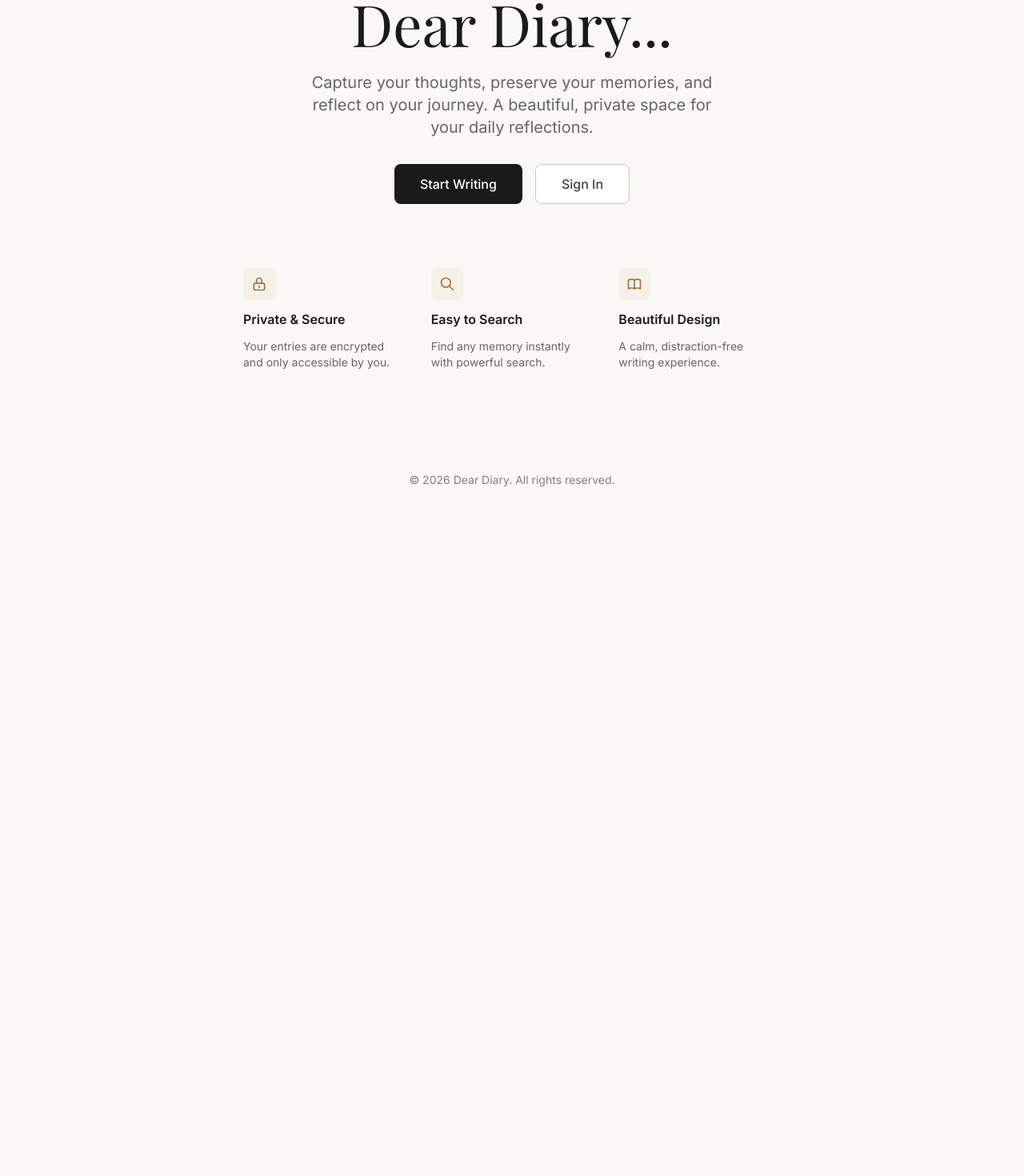
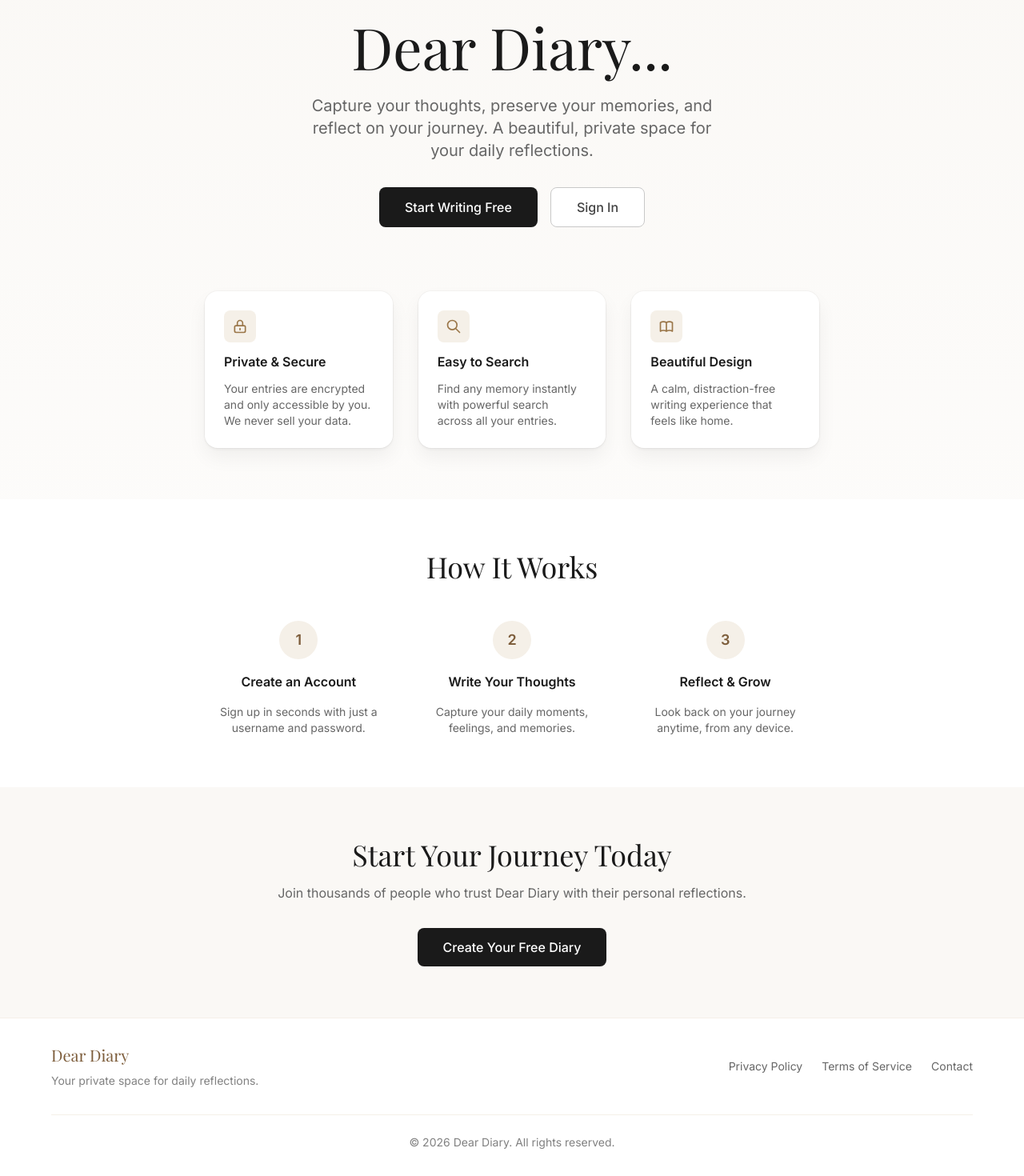
Before and after one commit to glennmin02/dearDiary, a Next.js app: page / in a window 1280 px wide. Shown: the part 166-1636 px from the top of the page at 80% size. Before the commit the page ends 800 px from the top, so only its background shows below. Built offline with nearby package versions, Linux system fonts and the light colour scheme; no server answers; a web font is replaced by a local one.

Commit message:
bug v1.0.0.1

```diff
--- a/app/page.tsx
+++ b/app/page.tsx
@@ -11,10 +11,25 @@ export default async function Home() {
   }
 
   return (
-    <main className="min-h-screen flex flex-col">
+    <main className="min-h-screen flex flex-col bg-gradient-to-b from-diary-50 to-white">
+      {/* Header */}
+      <header className="w-full py-4 px-6">
+        <div className="max-w-6xl mx-auto flex items-center justify-between">
+          <div className="font-serif text-2xl text-diary-700">Dear Diary</div>
+          <nav className="flex items-center gap-4">
+            <Link href="/login" className="text-sm text-ink-600 hover:text-ink-900 transition-colors">
+              Sign In
+            </Link>
+            <Link href="/register" className="btn-primary px-4 py-2 text-sm">
+              Get Started
+            </Link>
+          </nav>
+        </div>
+      </header>
+
       {/* Hero Section */}
       <div className="flex-1 flex items-center justify-center px-4 py-16">
-        <div className="max-w-2xl mx-auto text-center">
+        <div className="max-w-3xl mx-auto text-center">
           <div className="mb-8 animate-in">
             <span className="inline-block px-4 py-1.5 bg-diary-100 text-diary-700 rounded-full text-sm font-medium mb-6">
               Your Personal Space
@@ -33,7 +48,7 @@ export default async function Home() {
               href="/register"
               className="btn-primary px-8 py-3 text-base"
             >
-              Start Writing
+              Start Writing Free
             </Link>
             <Link
               href="/login"
@@ -45,40 +60,100 @@ export default async function Home() {
 
           {/* Features */}
           <div className="mt-20 grid sm:grid-cols-3 gap-8 text-left animate-in stagger-2">
-            <div className="space-y-3">
+            <div className="card p-6 space-y-3">
               <div className="w-10 h-10 rounded-lg bg-diary-100 flex items-center justify-center">
                 <svg className="w-5 h-5 text-diary-600" fill="none" viewBox="0 0 24 24" stroke="currentColor">
                   <path strokeLinecap="round" strokeLinejoin="round" strokeWidth={2} d="M12 15v2m-6 4h12a2 2 0 002-2v-6a2 2 0 00-2-2H6a2 2 0 00-2 2v6a2 2 0 002 2zm10-10V7a4 4 0 00-8 0v4h8z" />
                 </svg>
               </div>
               <h3 className="font-semibold text-ink-900">Private & Secure</h3>
-              <p className="text-sm text-ink-500">Your entries are encrypted and only accessible by you.</p>
+              <p className="text-sm text-ink-500">Your entries are encrypted and only accessible by you. We never sell your data.</p>
             </div>
-            <div className="space-y-3">
+            <div className="card p-6 space-y-3">
               <div className="w-10 h-10 rounded-lg bg-diary-100 flex items-center justify-center">
                 <svg className="w-5 h-5 text-diary-600" fill="none" viewBox="0 0 24 24" stroke="currentColor">
                   <path strokeLinecap="round" strokeLinejoin="round" strokeWidth={2} d="M21 21l-6-6m2-5a7 7 0 11-14 0 7 7 0 0114 0z" />
                 </svg>
               </div>
               <h3 className="font-semibold text-ink-900">Easy to Search</h3>
-              <p className="text-sm text-ink-500">Find any memory instantly with powerful search.</p>
+              <p className="text-sm text-ink-500">Find any memory instantly with powerful search across all your entries.</p>
             </div>
-            <div className="space-y-3">
+            <div className="card p-6 space-y-3">
               <div className="w-10 h-10 rounded-lg bg-diary-100 flex items-center justify-center">
                 <svg className="w-5 h-5 text-diary-600" fill="none" viewBox="0 0 24 24" stroke="currentColor">
                   <path strokeLinecap="round" strokeLinejoin="round" strokeWidth={2} d="M12 6.253v13m0-13C10.832 5.477 9.246 5 7.5 5S4.168 5.477 3 6.253v13C4.168 18.477 5.754 18 7.5 18s3.332.477 4.5 1.253m0-13C13.168 5.477 14.754 5 16.5 5c1.747 0 3.332.477 4.5 1.253v13C19.832 18.477 18.247 18 16.5 18c-1.746 0-3.332.477-4.5 1.253" />
                 </svg>
               </div>
               <h3 className="font-semibold text-ink-900">Beautiful Design</h3>
-              <p className="text-sm text-ink-500">A calm, distraction-free writing experience.</p>
+              <p className="text-sm text-ink-500">A calm, distraction-free writing experience that feels like home.</p>
             </div>
           </div>
         </div>
       </div>
 
+      {/* How It Works Section */}
+      <section className="py-16 px-4 bg-white">
+        <div className="max-w-3xl mx-auto text-center">
+          <h2 className="font-serif text-3xl md:text-4xl text-ink-900 mb-12">How It Works</h2>
+          <div className="grid sm:grid-cols-3 gap-8">
+            <div className="space-y-4">
+              <div className="w-12 h-12 rounded-full bg-diary-100 text-diary-700 font-semibold text-lg flex items-center justify-center mx-auto">1</div>
+              <h3 className="font-semibold text-ink-900">Create an Account</h3>
+              <p className="text-sm text-ink-500">Sign up in seconds with just a username and password.</p>
+            </div>
+            <div className="space-y-4">
+              <div className="w-12 h-12 rounded-full bg-diary-100 text-diary-700 font-semibold text-lg flex items-center justify-center mx-auto">2</div>
+              <h3 className="font-semibold text-ink-900">Write Your Thoughts</h3>
+              <p className="text-sm text-ink-500">Capture your daily moments, feelings, and memories.</p>
+            </div>
+            <div className="space-y-4">
+              <div className="w-12 h-12 rounded-full bg-diary-100 text-diary-700 font-semibold text-lg flex items-center justify-center mx-auto">3</div>
+              <h3 className="font-semibold text-ink-900">Reflect & Grow</h3>
+              <p className="text-sm text-ink-500">Look back on your journey anytime, from any device.</p>
+            </div>
+          </div>
+        </div>
+      </section>
+
+      {/* CTA Section */}
+      <section className="py-16 px-4 bg-diary-50">
+        <div className="max-w-2xl mx-auto text-center">
+          <h2 className="font-serif text-3xl md:text-4xl text-ink-900 mb-4">Start Your Journey Today</h2>
+          <p className="text-ink-500 mb-8">Join thousands of people who trust Dear Diary with their personal reflections.</p>
+          <Link href="/register" className="btn-primary px-8 py-3 text-base">
+            Create Your Free Diary
+          </Link>
+        </div>
+      </section>
+
       {/* Footer */}
-      <footer className="py-6 text-center text-sm text-ink-400">
-        <p>&copy; {new Date().getFullYear()} Dear Diary. All rights reserved.</p>
+      <footer className="py-8 px-4 bg-white border-t border-diary-100">
+        <div className="max-w-6xl mx-auto">
+          <div className="flex flex-col md:flex-row items-center justify-between gap-6">
+            <div className="flex flex-col items-center md:items-start gap-2">
+              <div className="font-serif text-xl text-diary-700">Dear Diary</div>
+              <p className="text-sm text-ink-400">Your private space for daily reflections.</p>
+            </div>
+
+            <nav className="flex flex-wrap items-center justify-center gap-6 text-sm">
+              <Link href="/privacy-policy.html" className="text-ink-500 hover:text-ink-900 transition-colors">
+                Privacy Policy
+              </Link>
+              <Link href="/terms.html" className="text-ink-500 hover:text-ink-900 transition-colors">
+                Terms of Service
+              </Link>
+              <a href="mailto:minglenn@outlook.com" className="text-ink-500 hover:text-ink-900 transition-colors">
+                Contact
+              </a>
+            </nav>
+          </div>
+
+          <div className="mt-8 pt-6 border-t border-diary-100 text-center">
+            <p className="text-sm text-ink-400">
+              &copy; {new Date().getFullYear()} Dear Diary. All rights reserved.
+            </p>
+          </div>
+        </div>
       </footer>
     </main>
   )
--- a/public/terms.html
+++ b/public/terms.html
@@ -21,7 +21,7 @@
 </head>
 <body>
     <h1>Terms of Service</h1>
-    <p class="last-updated">Last updated: January 2025</p>
+    <p class="last-updated">Last updated: January 2026</p>
 
     <h2>1. Acceptance of Terms</h2>
     <p>By accessing or using the Dear Diary application ("App"), you agree to be bound by these Terms of Service. If you do not agree to these terms, please do not use the App.</p>
```
